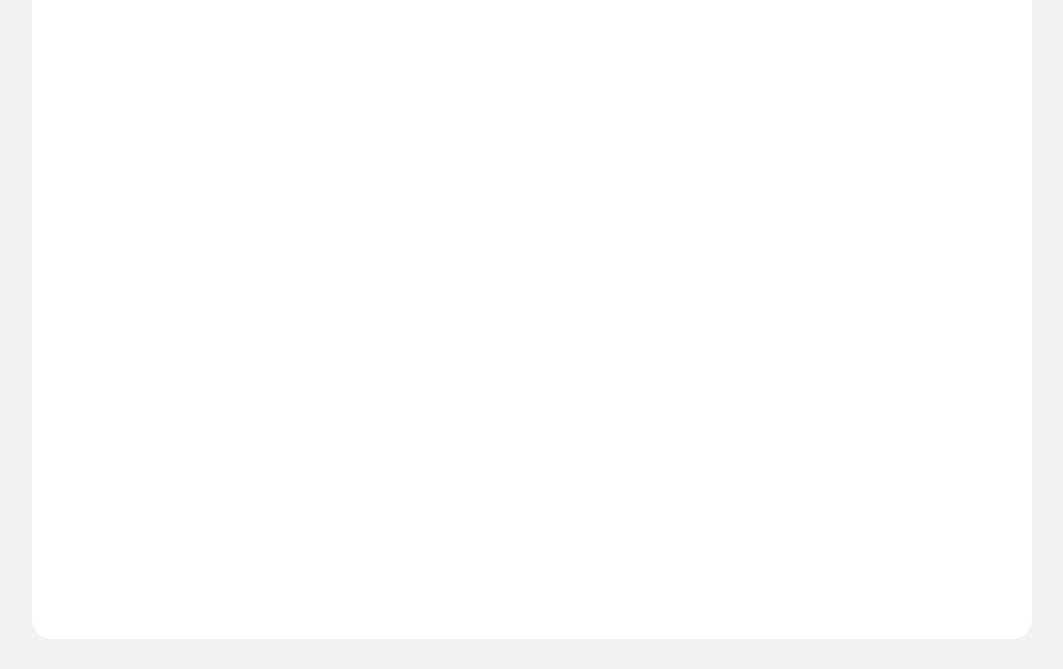
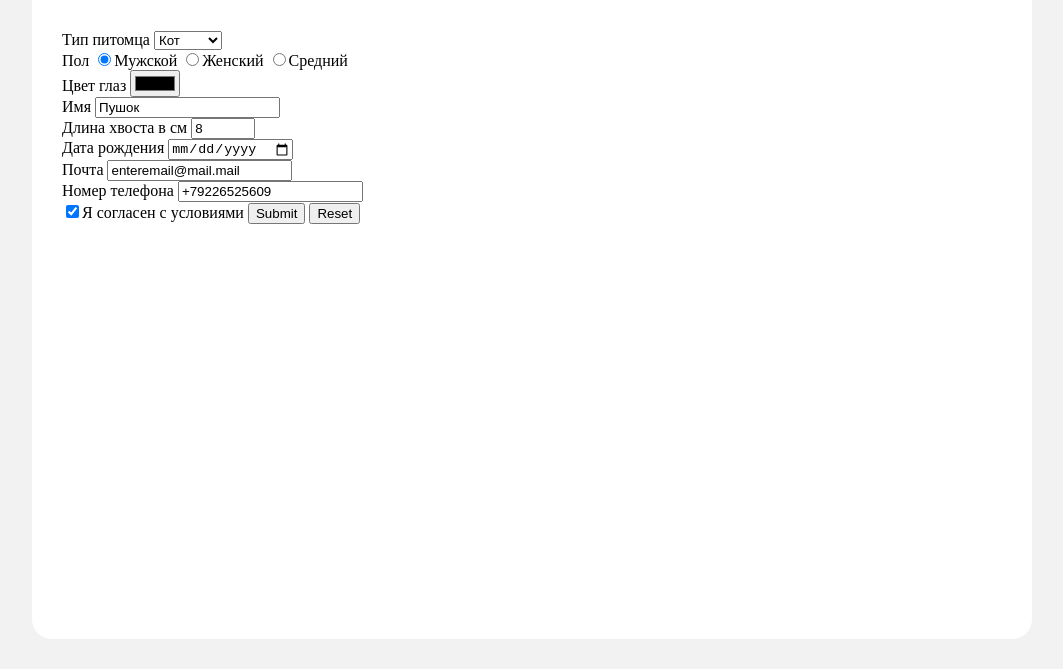
Before and after one commit to IritRTF/5-tables-and-forms, a website: page static/index.html in a window 1280 px wide. Shown: the part 131-800 px from the top of the page, without its empty margins (108-1171 px from the left). Drawn offline with Linux system fonts and the light colour scheme.

Commit message:
Update index.html

```diff
--- a/static/index.html
+++ b/static/index.html
@@ -8,8 +8,57 @@
 <body>
 <main>
     <h1>Найди себе друга!</h1>
-
-    <!--Форму размещай тут-->
+    <form action="/pets/orders" method="post" class="main-form">
+        <label class="petType">
+            <span>Тип питомца</span>
+            <select name="petType" id="" class="petType__item">
+                <option value="cat">Кот</option>
+                <option value="dog">Собака</option>
+                <option value="tiger">Тигр</option>
+            </select>
+        </label>
+        <br>
+        <label class="gender">
+            <span>Пол</span>
+            <input type="radio" name="gender" value="boy" class="gender_item" checked>Мужской
+            <input type="radio" name="gender" value="girl" class="gender_item">Женский
+            <input type="radio" name="gender" value="none" class="gender_item">Cредний
+        </label>
+        <br>
+        <label class="eyeColor">
+            <span>Цвет глаз</span>
+            <input type="color" name="eyeColor" class="eyeColor__item">
+        </label>
+        <br>
+        <label class="name">
+            <span>Имя</span>
+            <input type="text" name="name" value="Пушок" maxlength="16" class="name__item">
+        </label>
+        <br>
+        <label class="tailLength">
+            <span>Длина хвоста в см</span>
+            <input type="number" name="tailLength" max="120" min="7" value="8">
+        </label>
+        <br>
+        <label>
+            <span>Дата рождения</span>
+            <input type="date" name="dateOfBirth" placeholder="Date">
+        </label>
+        <br>
+        <label>
+            <span>Почта</span>
+            <input type="email" name="email" value="enteremail@mail.mail">
+        </label>
+        <br>
+        <label>
+            <span>Номер телефона</span>
+            <input type="tel" name="phone" value="+79226525609">
+        </label>
+        <br>
+        <input checked selected type="checkbox" id="check" name="rules" value="true">Я согласен с условиями
+        <input type="submit">
+        <input type="reset">
+    </form>
 
 </main>
 </body>
```
